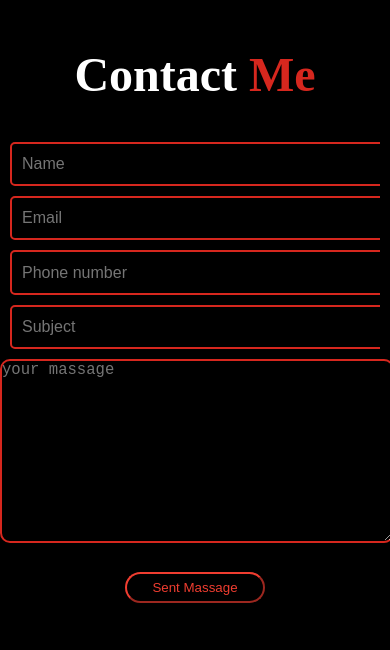
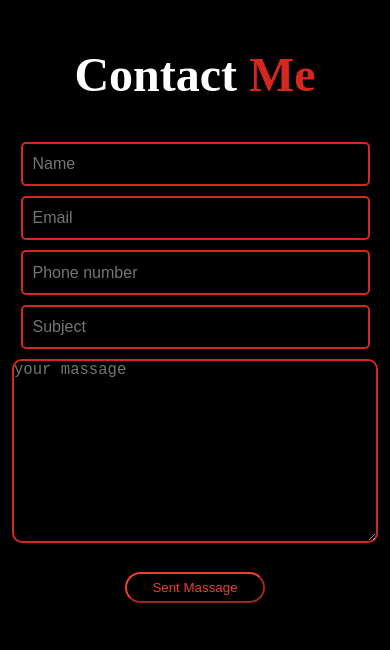
Before and after one commit to Rituved/first-portfolio, a plain HTML site: page index.html in a window 390 px wide. Shown: the part 5551-6201 px from the top of the page. Drawn offline with Linux system fonts and the light colour scheme.

Commit message:
resposived

```diff
--- a/css.css
+++ b/css.css
@@ -334,6 +334,7 @@ i {
     background-color: #000000;
     color: #fff;
     font-size: larger;
+    padding: 0 55px;
 }
 
 .input_list textarea:hover {
@@ -455,13 +456,16 @@ textarea {
 
     .input_list input {
 
-        padding-right: 12rem;
+        padding-right: 8rem;
 
     }
 
     textarea {
         padding: 0;
 
+    }
+    .input_list textarea {
+        padding: 0;
     }
 
     .img {
--- a/index.html
+++ b/index.html
@@ -273,7 +273,7 @@
               <textarea
                 name=""
                 id=""
-                cols="40"
+                cols="37"
                 rows="10"
                 placeholder="your massage"
               ></textarea>
```
